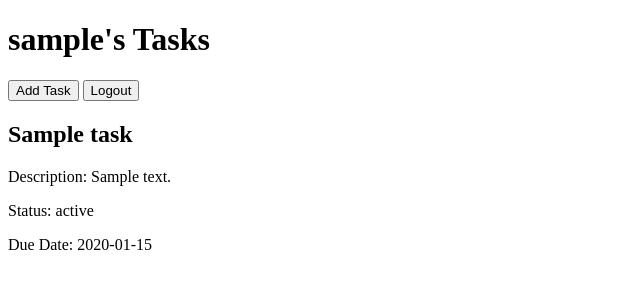
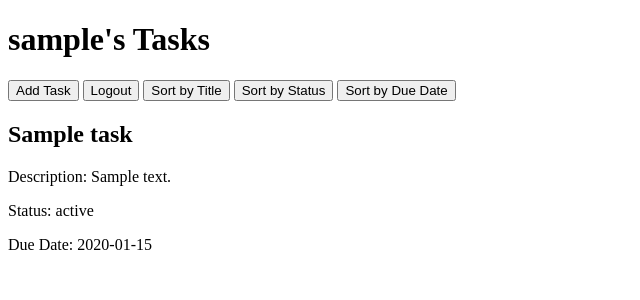
Before and after one commit to david44868/Tasks-Manager, a Flask app: page /tasks in a window 1280 px wide. Shown: the top 300 px of the page, without its empty margins (0-640 px from the left). Run offline with Flask 2, Linux system fonts and the light colour scheme; the visitor is signed in with stand-in values (Sample User, id 1); tables that the repository leaves empty hold one stand-in row (values such as "Sample post"); data that the repository does not hold is empty.

Commit message:
Sorting methods complete

```diff
--- a/main.py
+++ b/main.py
@@ -74,8 +74,8 @@ def get_connection():
     # Establish a connection to the database
     conn = mysql.connector.connect(
         host='aws.connect.psdb.cloud',
-        user='laty0b6ey3o4h1bttk6p',
-        password='pscale_pw_JVMNPpDcWL5BHuIxQW2NRtBTYDUmfMJko7q07U3IHUD',
+        user='igsmntjrbaguthodb6uc',
+        password='pscale_pw_CDaSfKpFCSfgmkV7NSA0vCoAFkruicoyZjSUu47yaMt',
         database='tasks_db',
         ssl_ca = "/etc/ssl/cert.pem",
         #cursorclass = pymysql.cursors.DictCursor
@@ -99,5 +99,22 @@ def tasks():
     else:
         return render_template('index.html')
 
+@app.route('/sort')
+def sort():
+    if 'username' in session:
+        with get_connection() as conn, conn.cursor() as cursor:
+            sql = "SELECT user_id FROM users WHERE username = %s"
+            cursor.execute(sql, (session['username'],))
+            result = cursor.fetchone()
+            user_id = result[0]
+
+            sort = request.args.get('sort')
+            sql = f"SELECT * FROM tasks WHERE user_id = %s ORDER BY {sort}"
+            cursor.execute(sql, (user_id,))
+            tasks = cursor.fetchall()
+        return render_template('tasks.html', tasks=tasks)
+    else:
+        return render_template('index.html')
+
 if __name__ == "__main__":
     app.run(debug=True)
--- a/templates/index.html
+++ b/templates/index.html
@@ -8,7 +8,7 @@
 {% block body %}
 
 <form action="/signin" method="POST">
-    <label>Enter your name:</label>
+    <label>Login:</label>
     <input type="text" name="username">
     <br>
     <button type="submit">Submit</button>
--- a/templates/tasks.html
+++ b/templates/tasks.html
@@ -9,6 +9,10 @@
 <h1>{{session['username']}}'s Tasks</h1>
 <a href="{{ url_for('add_tasks') }}"><button>Add Task</button></a>
 <a href="{{ url_for('logout') }}"><button>Logout</button></a>
+<a href="{{ url_for('sort', sort='title') }}"><button>Sort by Title</button></a>
+<a href="{{ url_for('sort', sort='status') }}"><button>Sort by Status</button></a>
+<a href="{{ url_for('sort', sort='due_date') }}"><button>Sort by Due Date</button></a>
+
 {% for task in tasks %}
 <div>
     <h2>{{ task[2] }}</h2>
```
